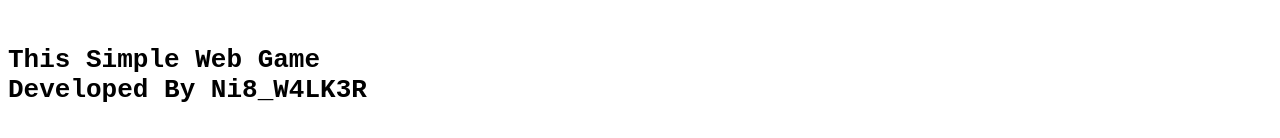
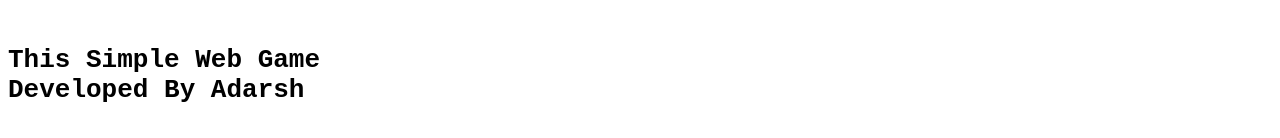
Before and after one commit to adarshswaminath/simpleWebgames, a plain HTML site: page first game.html in a window 1280 px wide. Shown: the top 138 px of the page. Drawn offline with Linux system fonts and the light colour scheme.

Commit message:
Update first game.html

```diff
--- a/first game.html
+++ b/first game.html
@@ -15,7 +15,7 @@
   </style>
 </head>
 <body><pre>
-  <h1>This Simple Web Game<br>Developed By Ni8_W4LK3R</h1><i>
+  <h1>This Simple Web Game<br>Developed By Adarsh</h1><i>
   Left-Click on Canvas to move your player.<br> Try to reach the goal without being caught<br>by the enemies</pre></i>
   <canvas id="mycanvas" width="640" height="360" ></canvas>
   <script>
```
